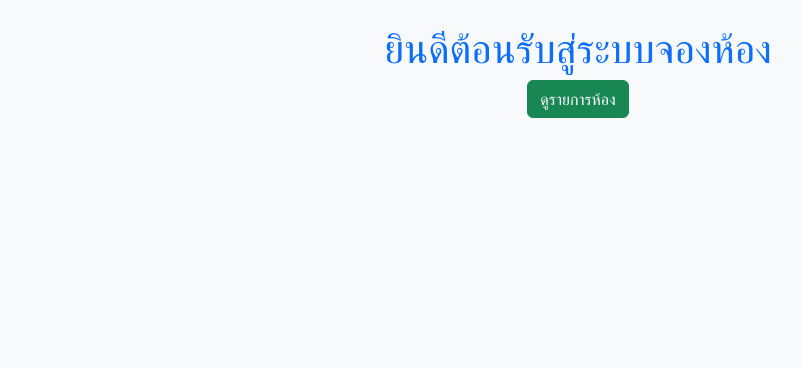
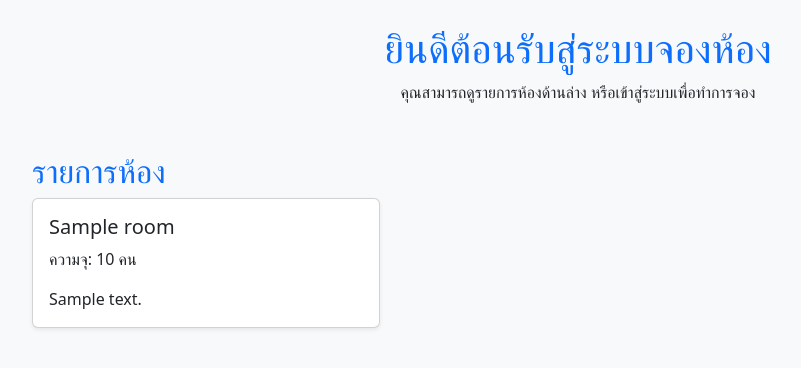
Before and after one commit to 6710625028/cn331-as2, a Django app: template booking/templates/home.html in a window 1280 px wide. Shown: the part 56-424 px from the top of the page, without its empty margins (62-863 px from the left). Run offline with Django 5.2, Linux system fonts and the light colour scheme; the template is opened without the code that fills it: values that come from a table or form of the project are taken from there, others are empty; tables that the repository leaves empty hold one stand-in row (values such as "Sample post").

Commit message:
Save local template files before merge

```diff
--- a/booking/templates/home.html
+++ b/booking/templates/home.html
@@ -1,10 +1,31 @@
 {% extends 'base.html' %}
 
-{% block title %}หน้าแรก{% endblock %}
+{% block title %}หน้าแรก - ระบบจองห้องเรียน{% endblock %}
 
 {% block content %}
-<div class="text-center">
-    <h1>ยินดีต้อนรับสู่ระบบจองห้อง</h1>
-    <p><a href="{% url 'rooms' %}" class="btn btn-success">ดูรายการห้อง</a></p>
+<div class="container mt-4">
+    <div class="text-center mb-5">
+        <h1>ยินดีต้อนรับสู่ระบบจองห้อง</h1>
+        <p>คุณสามารถดูรายการห้องด้านล่าง หรือเข้าสู่ระบบเพื่อทำการจอง</p>
+    </div>
+
+    <h2>รายการห้อง</h2>
+    {% if rooms %}
+    <div class="row">
+        {% for room in rooms %}
+        <div class="col-md-4 mb-3">
+            <div class="card h-100 shadow-sm">
+                <div class="card-body">
+                    <h5 class="card-title">{{ room.name }}</h5>
+                    <p class="card-text">ความจุ: {{ room.capacity }} คน</p>
+                    <p class="card-text">{{ room.description|default:"ไม่มีคำอธิบาย" }}</p>
+                    </div>
+            </div>
+        </div>
+        {% endfor %}
+    </div>
+    {% else %}
+        <p>ไม่มีห้องเรียนในระบบ</p>
+    {% endif %}
 </div>
 {% endblock %}
```
Also changed, not shown: booking/templates/booking_form.html (+14 -4 lines), booking/templates/login.html (+40 -7 lines).
